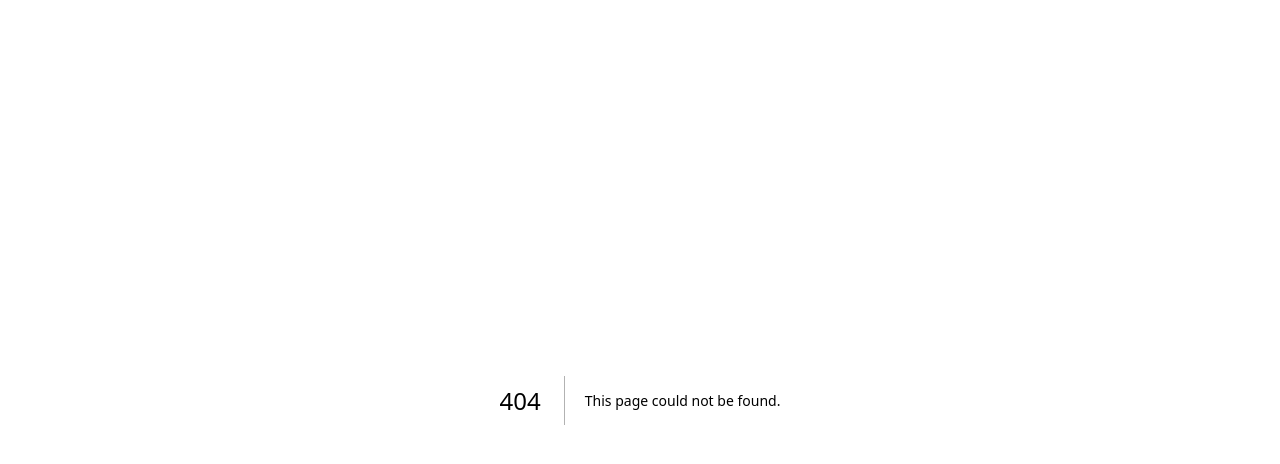
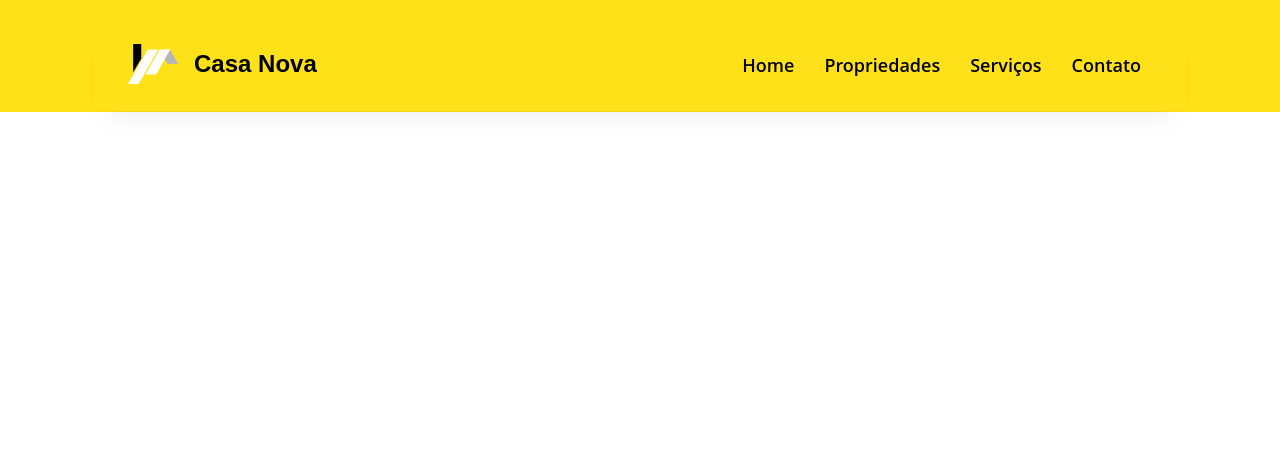
Before and after one commit to VictorBravim/RealEstate, a Next.js app: page /Propriedade in a window 1280 px wide. Before the commit this address had no page. Shown: the top 464 px of the page. Built offline with nearby package versions, Linux system fonts and the light colour scheme.

Commit message:
Mudança

```diff
--- a/src/components/Nav/Nav.tsx
+++ b/src/components/Nav/Nav.tsx
@@ -2,6 +2,7 @@
 'use client'
 import { useEffect, useState } from 'react';
 import Image from 'next/image';
+import Link from 'next/link';
 import "bootstrap/dist/css/bootstrap.min.css";
 import '@/styles/Global.css';
 import logo from '@/assets/logo.png';
@@ -31,11 +32,11 @@ export default function Nav() {
                     </div>
                 </div>
                 <div className="site-mobile-menu-body">
-                <ul className="site-nav-wrap">
-                        <li className="active"><a href="index.html">Home</a></li>
-                        <li><a href="/propriedade.html">Propriedades</a></li>
-                        <li><a href="/serviços.html">Serviços</a></li>
-                        <li><a href="/contato.html">Contato</a></li>
+                    <ul className="site-nav-wrap">
+                        <li className="active"><Link href="/">Home</Link></li>
+                        <li><Link href="/Propriedade">Propriedades</Link></li>
+                        <li><Link href="/Servicos">Serviços</Link></li>
+                        <li><Link href="/Contato">Contato</Link></li>
                     </ul>
                 </div>
             </div>
@@ -49,14 +50,14 @@ export default function Nav() {
                             </a>
 
                             <ul className="js-clone-nav d-none d-lg-inline-block text-start site-menu float-end">
-                                <li className="active"><a href="index.html">Home</a></li>
-                                <li><a href="/propriedade.html">Propriedades</a></li>
-                                <li><a href="/serviços.html">Serviços</a></li>
-                                <li><a href="/contato.html">Contato</a></li>
+                                <li className="active"><Link href="/">Home</Link></li>
+                                <li><Link href="/Propriedade">Propriedades</Link></li>
+                                <li><Link href="/Servicos">Serviços</Link></li>
+                                <li><Link href="/Contato">Contato</Link></li>
                             </ul>
 
-                            <a href="#" className="burger light me-auto float-end mt-1 site-menu-toggle js-menu-toggle d-inline-block d-lg-none">
-                                <span onClick={handleMenuToggle}></span>
+                            <a href="#" className="burger light me-auto float-end mt-1 site-menu-toggle js-menu-toggle d-inline-block d-lg-none" onClick={handleMenuToggle}>
+                                <span></span>
                             </a>
                         </div>
                     </div>
--- /dev/null
+++ b/src/pages/Propriedade.tsx
@@ -0,0 +1,12 @@
+// Propriedade.tsx
+import Nav from '@/components/Nav/Nav'
+import Footer from '@/components/Footer/Footer'
+
+export default function Home() {
+  return (
+    <div>
+      <Nav />
+      <Footer />
+    </div>
+  );
+}
```
Also changed, not shown: src/pages/Contato.tsx (added, +12 -0 lines), src/pages/Servicos.tsx (added, +12 -0 lines), src/styles/Global.css.
